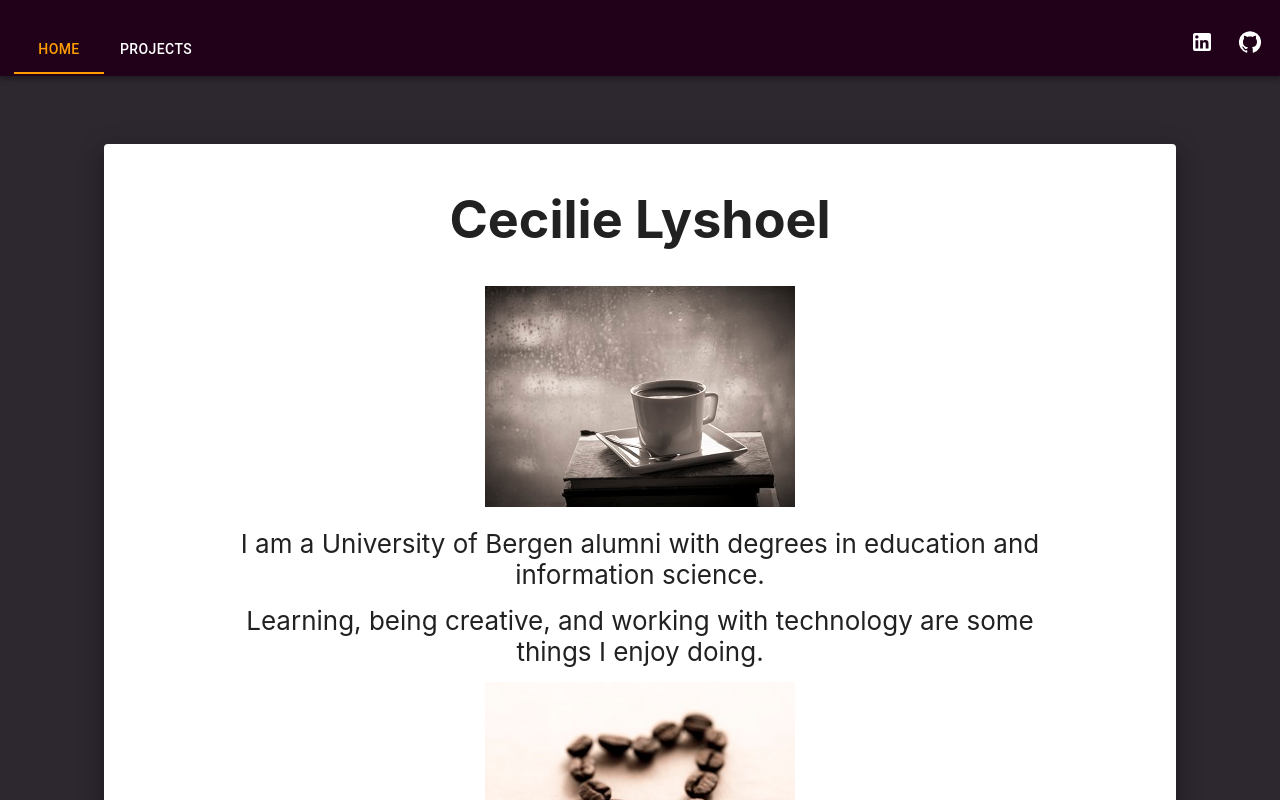
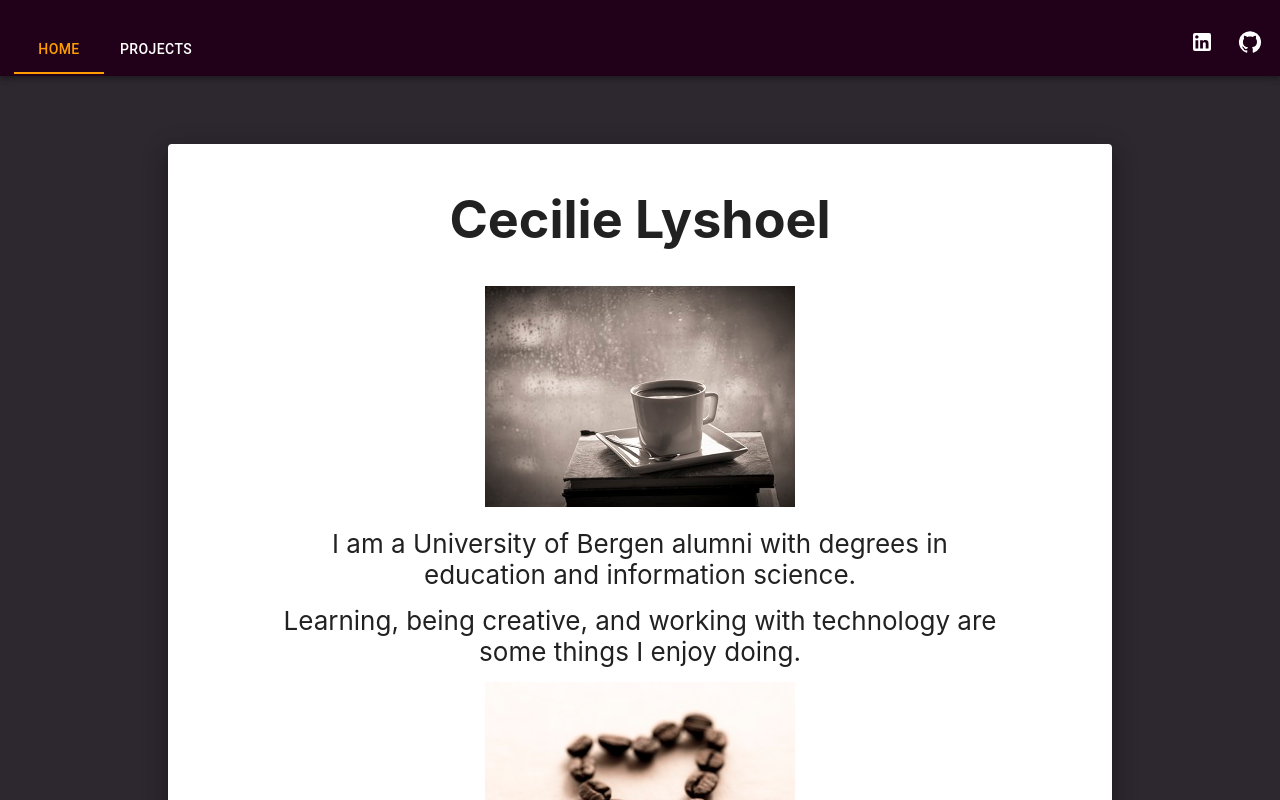
Before and after one commit to Elicice/Portfolio, a React (Create React App) app: page / in a window 1280 px wide. Shown: the top 800 px of the page. Built offline with nearby package versions, Linux system fonts and the light colour scheme.

Commit message:
Changed styling

```diff
--- a/src/HomePage.jsx
+++ b/src/HomePage.jsx
@@ -12,10 +12,11 @@ export default function HomePage() {
         marginTop: '20px',
         display: 'flex',
         flexWrap: 'wrap',
+        maxWidth: '960px',
         flexShrink:'1',
         '& > :not(style)': {
           m: 1,
-          height: '85vh',
+
           width: '100%',
           alignItems: 'center',
           padding: '10px',
```
